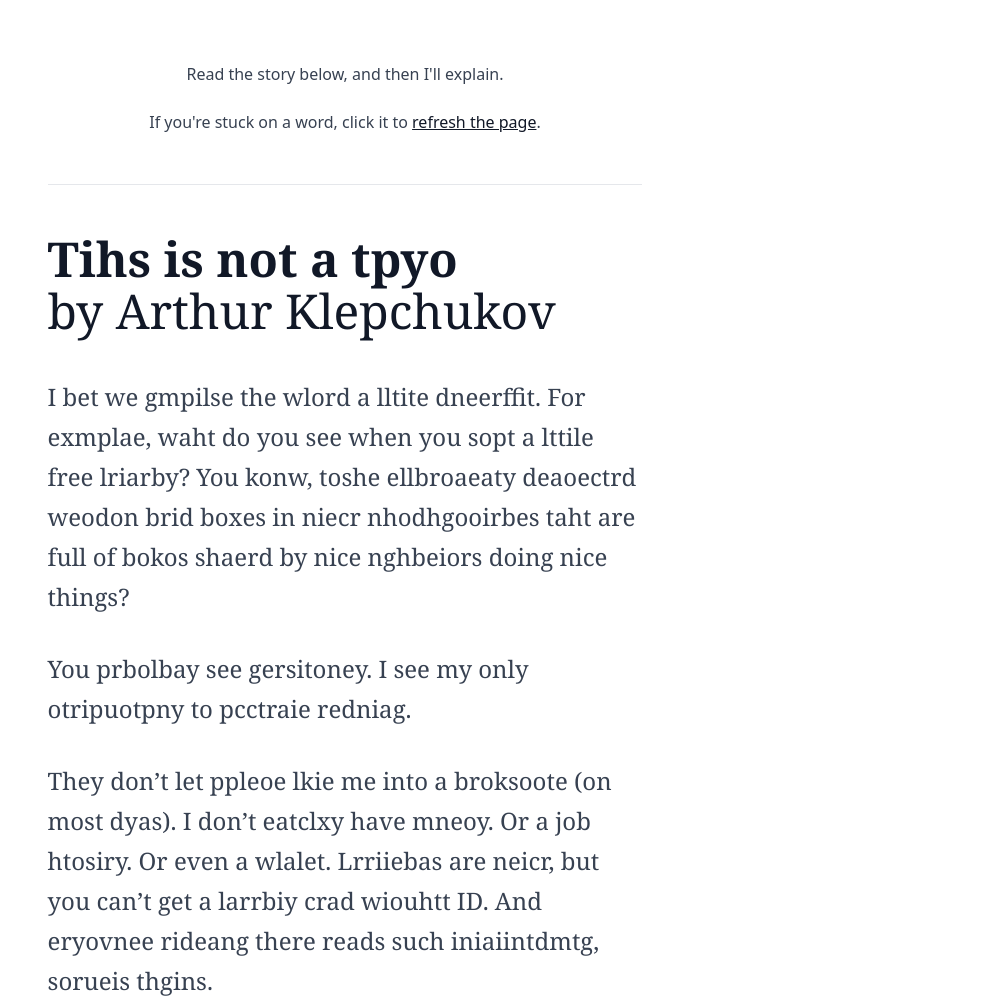
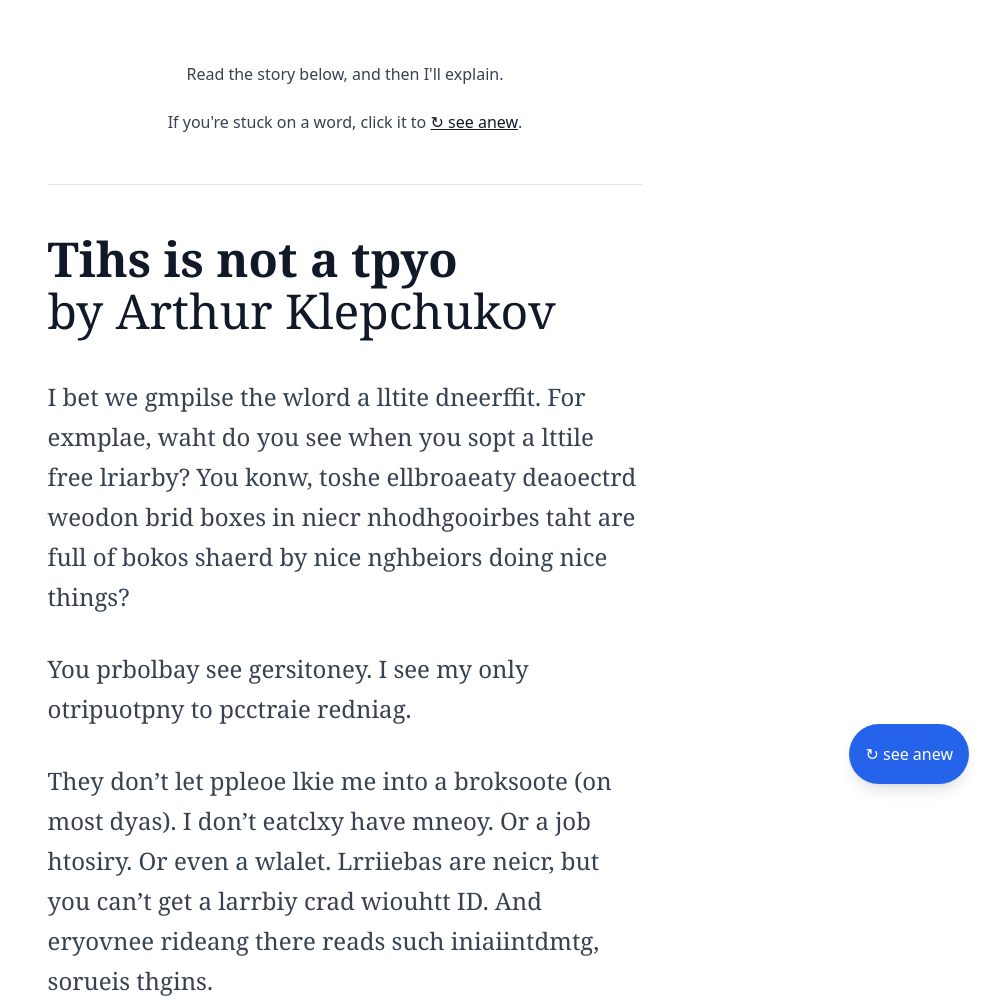
Before and after one commit to avk/not-a-typo, a plain HTML site: page index.html in a window 1280 px wide. Shown: the top 1004 px of the page, without its empty margins (295-1280 px from the left). Drawn offline with nearby package versions, Linux system fonts and the light colour scheme.

Commit message:
refresh FAB

```diff
--- a/index.html
+++ b/index.html
@@ -12,10 +12,16 @@
 
     <main class="prose mx-auto">
 
+      <button class="fixed bottom-4 right-4 z-50 rounded-full bg-blue-600 text-white p-4 shadow-lg hover:bg-blue-700 transition-colors"
+              onclick="location.reload(); return false;"
+              aria-label="Refresh">
+        &circlearrowright; see anew
+      </button>
+
       <div class="pt-10 text-center">
         <p>Read the story below, and then I'll explain.</p>
 
-        <p>If you're stuck on a word, click it to <a href="#" onclick="location.reload(); return false;">refresh the page</a>.</p>
+        <p>If you're stuck on a word, click it to <a href="#" onclick="location.reload(); return false;">&circlearrowright; see anew</a>.</p>
       </div>
 
       <hr>
```
